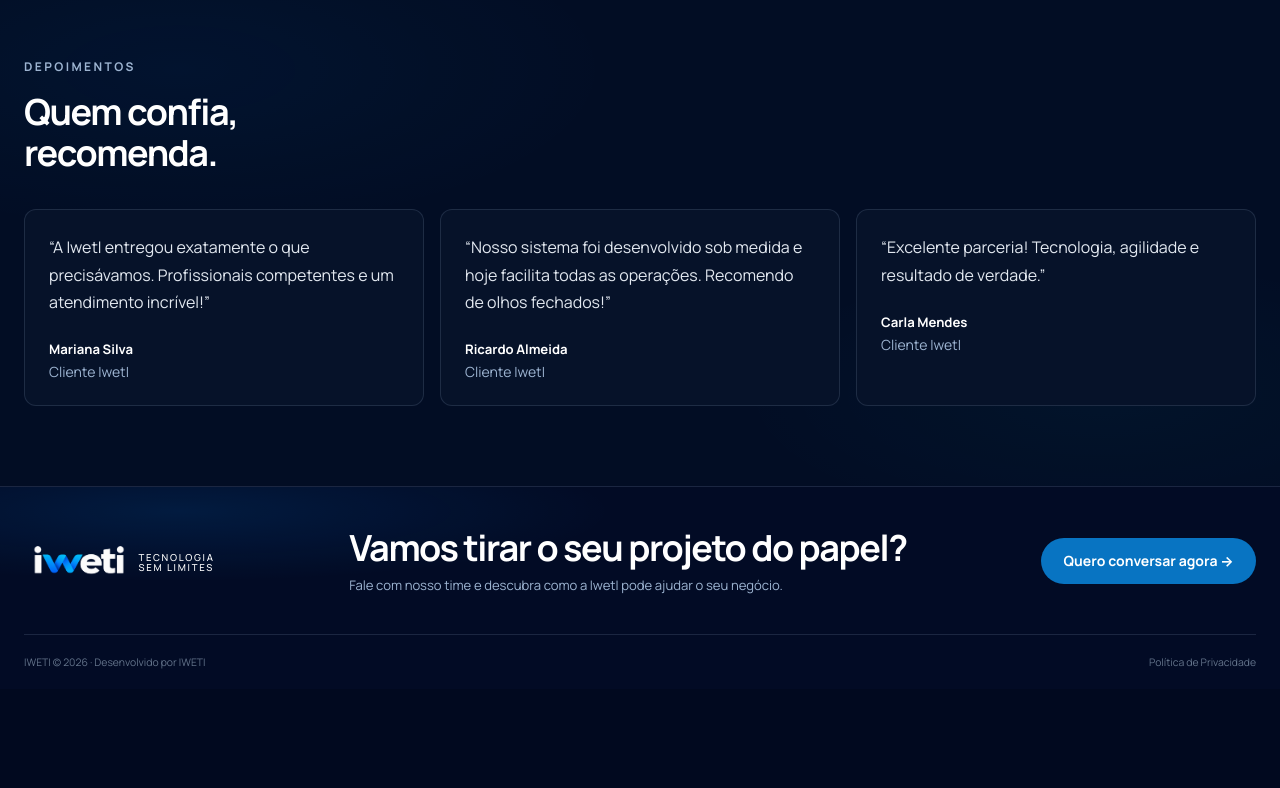
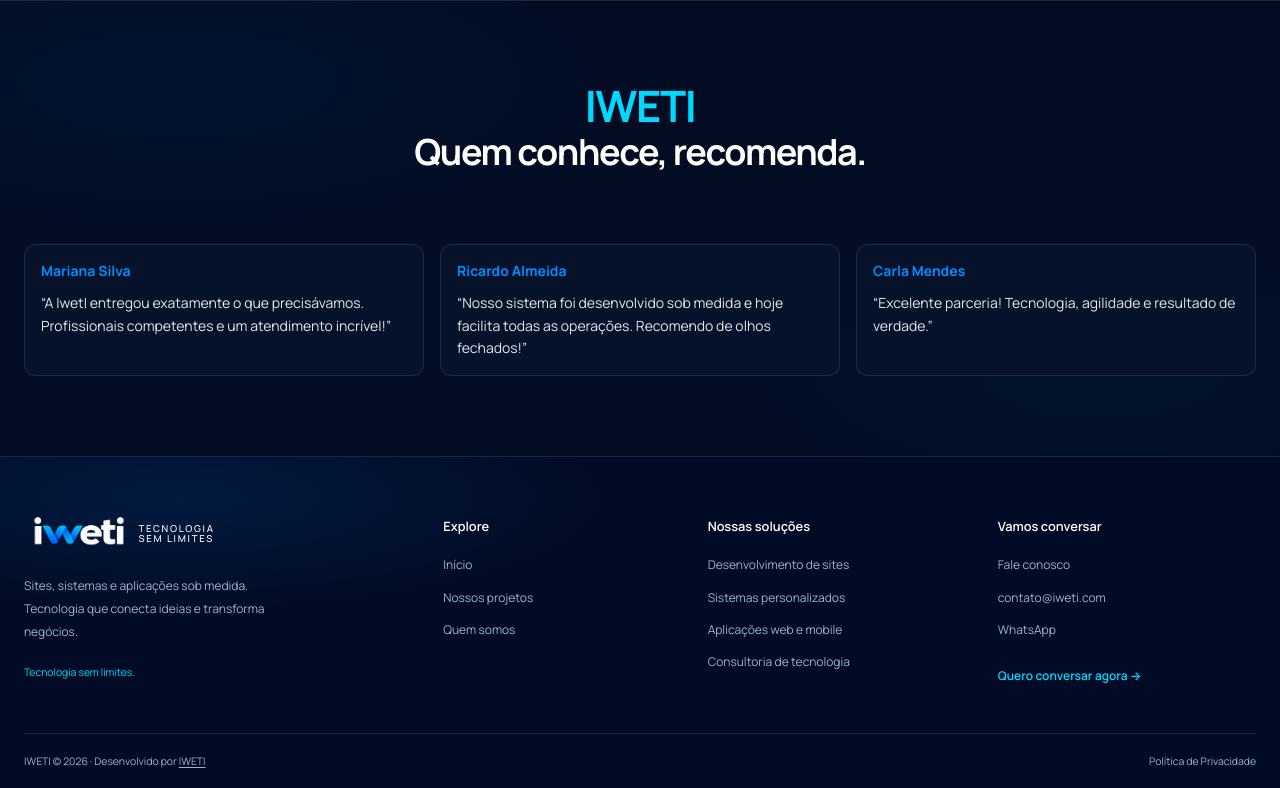
Before and after one commit to iweti/iweti, an Astro site: page / in a window 1280 px wide. Shown: the part 2987-3775 px from the top of the page. Before the commit the page ends 3676 px from the top, so only its background shows below. Built offline with nearby package versions, Linux system fonts and the light colour scheme; Astro itself is replaced by a stand-in of ours.

Commit message:
Add TestimonialCard component for displaying quotes

```diff
--- a/src/components/SiteFooter.astro
+++ b/src/components/SiteFooter.astro
@@ -1,5 +1,6 @@
 ---
 import Brand from './Brand.astro';
+import { whatsappLink, whatsappNumber } from '../lib/whatsapp';
 
 interface Props {
   home?: boolean;
@@ -16,25 +17,93 @@ const {
   ctaLabel = 'Fale com a gente →',
   ctaHref = '/contact',
 } = Astro.props;
+
+const whatsappHref = whatsappLink(whatsappNumber, 'Olá! Quero conversar sobre um projeto.');
 ---
 
-<footer id={contactAnchor ? 'contato' : undefined}>
-  <div class="footer-cta shell flex flex-col items-start justify-between gap-6 pb-10 lg:flex-row lg:items-center">
-    <Brand href={home ? '#home' : '/'} />
-    <div>
-      <h2>Vamos tirar o seu projeto do papel?</h2>
-      <p>Fale com nosso time e descubra como a IwetI pode ajudar o seu negócio.</p>
+<footer id={contactAnchor ? 'contato' : undefined} class="site-footer md:pt-14">
+  <div class="shell grid grid-cols-2 gap-x-6 gap-y-8 pb-9 md:grid-cols-[1.5fr_.9fr_1fr_1fr] md:gap-8 md:pb-12">
+    <div class="col-span-2 md:col-span-1">
+      <Brand href={home ? '#home' : '/'} />
+      <p class="mt-5 mb-4 max-w-72 text-xs leading-[1.9] text-muted">
+        Sites, sistemas e aplicações sob medida.
+        <br />
+        Tecnologia que conecta ideias e transforma negócios.
+      </p>
+      <span class="text-[0.65rem] text-cyan">Tecnologia sem limites.</span>
     </div>
-    <a class="btn btn-primary" href={ctaHref}>
-      {ctaLabel}
-    </a>
+    <nav aria-label="Explore a IWETI">
+      <h3>Explore</h3>
+      <a href={home ? '#home' : '/'}>Início</a>
+      <a href="/portifolios">Nossos projetos</a>
+      <a href="/about">Quem somos</a>
+    </nav>
+    <nav aria-label="Serviços da IWETI">
+      <h3>Nossas soluções</h3>
+      <a href="/#solucoes">Desenvolvimento de sites</a>
+      <a href="/#solucoes">Sistemas personalizados</a>
+      <a href="/#solucoes">Aplicações web e mobile</a>
+      <a href="/#solucoes">Consultoria de tecnologia</a>
+    </nav>
+    <div class="col-span-2 md:col-span-1">
+      <h3>Vamos conversar</h3>
+      <a class="footer-link" href="/contact">
+        Fale conosco
+      </a>
+      <a class="footer-link break-all" href="mailto:contato@iweti.com">
+        contato@iweti.com
+      </a>
+      {whatsappHref && (
+        <a class="footer-link" href={whatsappHref} target="_blank" rel="noopener noreferrer">
+          WhatsApp<span class="sr-only"> (abre em nova aba)</span>
+        </a>
+      )}
+      <a
+        class="mt-4 inline-block text-xs font-semibold text-cyan hover:underline underline-offset-4"
+        href={ctaHref}
+      >
+        {ctaLabel}
+      </a>
+    </div>
   </div>
-  <div class="footer-bottom shell flex flex-col gap-2 py-5 text-[0.65rem] text-[#64748b] md:flex-row md:justify-between">
+  <div class="footer-bottom shell flex flex-col gap-3 border-t border-border py-5 text-[0.65rem] text-muted md:flex-row md:justify-between">
     <span>
-      IWETI © {new Date().getFullYear()} · Desenvolvido por <a href="https://iweti.com">IWETI</a>
+      IWETI © {new Date().getFullYear()} · Desenvolvido por{' '}
+      <a class="underline underline-offset-2 hover:text-cyan" href="https://iweti.com">
+        IWETI
+      </a>
     </span>
-    <a href="/privacy" aria-current={currentPage === 'privacy' ? 'page' : undefined}>
+    <a
+      class="hover:text-cyan"
+      href="/privacy"
+      aria-current={currentPage === 'privacy' ? 'page' : undefined}
+    >
       Política de Privacidade
     </a>
   </div>
 </footer>
+
+<style>
+  .site-footer h3 {
+    margin: 0.25rem 0 1.25rem;
+    font-size: 0.8rem;
+    font-weight: 600;
+  }
+
+  .site-footer nav > a,
+  .footer-link {
+    display: block;
+    margin-block: 0.75rem;
+    font-size: 0.75rem;
+    line-height: 1.7;
+    color: var(--color-muted);
+    transition: color 180ms ease;
+  }
+
+  .site-footer nav > a:hover,
+  .site-footer nav > a:focus-visible,
+  .footer-link:hover,
+  .footer-link:focus-visible {
+    color: var(--color-cyan);
+  }
+</style>
--- a/src/components/home/Services.astro
+++ b/src/components/home/Services.astro
@@ -6,25 +6,25 @@ const services = [
     id: 'sites',
     title: 'Desenvolvimento de Sites',
     description: 'Sites que impulsionam sua presença digital.',
-    icon: '/assets/images/servicesimages/monitor.png',
+    icon: '/assets/images/servicesimages/monitor-padrao-nuvem.png',
   },
   {
     id: 'sistemas',
     title: 'Sistemas Personalizados',
     description: 'Soluções criadas para o seu negócio.',
-    icon: '/assets/images/servicesimages/codigo.png',
+    icon: '/assets/images/servicesimages/codigo-padrao-nuvem.png',
   },
   {
     id: 'aplicacoes',
     title: 'Aplicações Web e Mobile',
     description: 'Tecnologia que conecta você ao futuro.',
-    icon: '/assets/images/servicesimages/smartphone.png',
+    icon: '/assets/images/servicesimages/smartphone-padrao-nuvem.png',
   },
   {
     id: 'consultoria',
     title: 'Consultoria de Tecnologia',
     description: 'Estratégia para crescer com segurança.',
-    icon: '/assets/images/servicesimages/nuvem.png',
+    icon: '/assets/images/servicesimages/nuvem-nitida.png',
   },
 ];
 ---
@@ -42,15 +42,15 @@ const services = [
     <div class="service-grid grid gap-8 mb-11 md:grid-cols-[repeat(2,1fr)] xl:grid-cols-[repeat(4,1fr)]">
       {services.map((service) => (
         <article class="service-card flex min-h-60 reveal flex-col items-center rounded-xl border border-border p-5 text-center">
-          <div class="service-card-heading flex min-h-28 flex-col items-center gap-3">
+          <div class="service-card-heading min-h-28 items-center gap-3">
             <span
-              class="service-icon flex h-12 w-12 shrink-0 items-center justify-center rounded-[0.8rem] border border-border"
+              class="service-icon flex h-20 w-20 shrink-0 items-center justify-center rounded-[0.8rem] border border-border"
               aria-hidden="true"
             >
               <img src={service.icon} alt="" />
             </span>
-            <h3>{service.title}</h3>
           </div>
+            <h3 >{service.title}</h3>
           <p>{service.description}</p>
           <button
             class="service-more mt-auto inline-block min-h-11 p-0 text-center text-[0.875rem] font-bold text-cyan"
--- /dev/null
+++ b/src/components/home/TestimonialCard.astro
@@ -0,0 +1,15 @@
+---
+interface Props {
+  name: string;
+  quote: string;
+}
+
+const { name, quote } = Astro.props;
+---
+
+<figure class="quote reveal rounded-xl border border-border p-4">
+  <figcaption>
+    <b>{name}</b>
+  </figcaption>
+  <blockquote>“{quote}”</blockquote>
+</figure>
--- a/src/components/home/TestimonialsSection.astro
+++ b/src/components/home/TestimonialsSection.astro
@@ -1,41 +1,34 @@
+---
+import TestimonialCard from './TestimonialCard.astro';
+
+const testimonials = [
+  {
+    name: 'Mariana Silva',
+    quote: 'A IwetI entregou exatamente o que precisávamos. Profissionais competentes e um atendimento incrível!',
+  },
+  {
+    name: 'Ricardo Almeida',
+    quote: 'Nosso sistema foi desenvolvido sob medida e hoje facilita todas as operações. Recomendo de olhos fechados!',
+  },
+  {
+    name: 'Carla Mendes',
+    quote: 'Excelente parceria! Tecnologia, agilidade e resultado de verdade.',
+  },
+];
+---
+
 <section class="testimonials section" id="depoimentos">
   <div class="shell">
-    <p class="eyebrow reveal">DEPOIMENTOS</p>
-    <div class="section-heading mb-9 flex reveal items-end justify-between gap-8 max-md:flex-col max-md:items-start">
+    <div class="section-heading mb-18 flex reveal items-center justify-center gap-8 text-center">
       <h2>
-        Quem confia,
+        <span class="text-cyan text-[1.2em]">IWETI</span>
         <br />
+        Quem conhece,
         recomenda.
       </h2>
     </div>
     <div class="quote-grid grid gap-4 md:grid-cols-[repeat(3,1fr)]">
-      <figure class="quote reveal rounded-xl border border-border p-6">
-        <blockquote>
-          “A IwetI entregou exatamente o que precisávamos. Profissionais competentes e um
-          atendimento incrível!”
-        </blockquote>
-        <figcaption>
-          <b>Mariana Silva</b>
-          <span>Cliente IwetI</span>
-        </figcaption>
-      </figure>
-      <figure class="quote reveal rounded-xl border border-border p-6">
-        <blockquote>
-          “Nosso sistema foi desenvolvido sob medida e hoje facilita todas as operações. Recomendo
-          de olhos fechados!”
-        </blockquote>
-        <figcaption>
-          <b>Ricardo Almeida</b>
-          <span>Cliente IwetI</span>
-        </figcaption>
-      </figure>
-      <figure class="quote reveal rounded-xl border border-border p-6">
-        <blockquote>“Excelente parceria! Tecnologia, agilidade e resultado de verdade.”</blockquote>
-        <figcaption>
-          <b>Carla Mendes</b>
-          <span>Cliente IwetI</span>
-        </figcaption>
-      </figure>
+      {testimonials.map((testimonial) => <TestimonialCard {...testimonial} />)}
     </div>
   </div>
 </section>
--- a/src/styles/components.css
+++ b/src/styles/components.css
@@ -174,7 +174,7 @@
   }
 
   .service-icon img {
-    @apply h-[2.3rem] w-[2.3rem] object-contain;
+    @apply h-16 w-16 object-contain;
   }
 
   .service-card h3 {
@@ -451,15 +451,19 @@
   }
 
   .quote blockquote {
-    @apply text-[1rem] leading-[1.7] text-[#e2e8f0];
+    @apply text-[0.875rem] leading-[1.6] text-[#e2e8f0];
   }
 
   .quote figcaption {
-    @apply mt-6 flex flex-col text-[0.82rem];
+    @apply mb-3 flex flex-col text-[0.875rem];
+  }
+
+  .quote figcaption b {
+    color: var(--color-blue);
   }
 
   .quote figcaption span {
-    @apply mt-1 text-[0.875rem] text-muted;
+    @apply mt-1 text-[0.75rem] text-muted;
   }
 
   footer {
```
Also changed, not shown: public/assets/images/servicesimages/codigo-nitido.png (added), public/assets/images/servicesimages/codigo-padrao-nuvem.png (added), public/assets/images/servicesimages/monitor-padrao-nuvem.png (added), public/assets/images/servicesimages/nuvem-nitida.png (added), public/assets/images/servicesimages/smartphone-minimal.png (added), public/assets/images/servicesimages/smartphone-padrao-nuvem.png (added).
